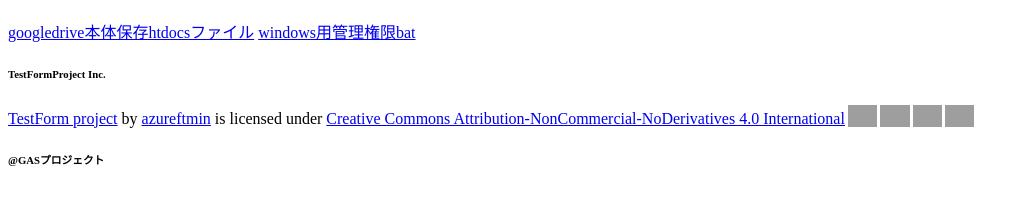
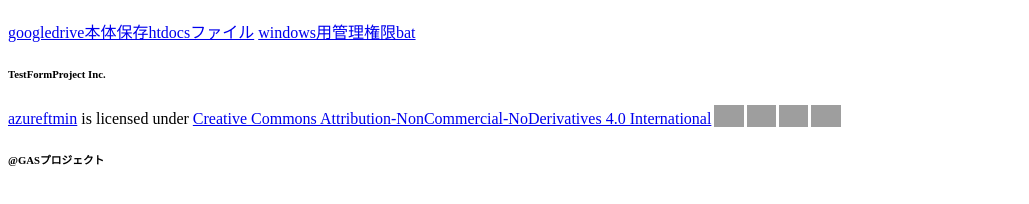
Before and after one commit to azureftmin/fewrufherufiherufherfnesjkfuisduiffhuiefheruhefsuisdjjseudhufhweufewurfheufheruwryfherfuwerufe, a plain HTML site: page index.html in a window 1280 px wide. Shown: the part 216-420 px from the top of the page, without its empty margins (0-1029 px from the left). Drawn offline with Linux system fonts and the light colour scheme; grey boxes are pictures that could not be loaded.

Commit message:
Update index.html

```diff
--- a/index.html
+++ b/index.html
@@ -28,7 +28,7 @@
 <h4>この度、GASを使ってフォームを作りました！とりあえず遊んでくれれば幸いです。</h4>
 <a href="https://drive.google.com/file/d/1UHf2U6U-u2ByH4eTORJkXd6HxufL6Fud/view?usp=drive_link">googledrive本体保存htdocsファイル</a>
 <a href="https://drive.google.com/file/d/1A2sXdJpV-FHQdHbtnXLvLEds7huPyeNh/view?usp=drive_link">windows用管理権限bat</a>
-<h6>TestFormProject Inc.</h6><p xmlns:cc="http://creativecommons.org/ns#" xmlns:dct="http://purl.org/dc/terms/"><a property="dct:title" rel="cc:attributionURL" href="https://azureftmin.github.io/fewrufherufiherufherfnesjkfuisduiffhuiefheruhefsuisdjjseudhufhweufewurfheufheruwryfherfuwerufe/">TestForm project</a> by <a rel="cc:attributionURL dct:creator" property="cc:attributionName" href="https://github.com/azureftmin">azureftmin</a> is licensed under <a href="https://creativecommons.org/licenses/by-nc-nd/4.0/?ref=chooser-v1" target="_blank" rel="license noopener noreferrer" style="display:inline-block;">Creative Commons Attribution-NonCommercial-NoDerivatives 4.0 International<img style="height:22px!important;margin-left:3px;vertical-align:text-bottom;" src="https://mirrors.creativecommons.org/presskit/icons/cc.svg?ref=chooser-v1" alt=""><img style="height:22px!important;margin-left:3px;vertical-align:text-bottom;" src="https://mirrors.creativecommons.org/presskit/icons/by.svg?ref=chooser-v1" alt=""><img style="height:22px!important;margin-left:3px;vertical-align:text-bottom;" src="https://mirrors.creativecommons.org/presskit/icons/nc.svg?ref=chooser-v1" alt=""><img style="height:22px!important;margin-left:3px;vertical-align:text-bottom;" src="https://mirrors.creativecommons.org/presskit/icons/nd.svg?ref=chooser-v1" alt=""></a></p>
+<h6>TestFormProject Inc.</h6><p xmlns:cc="http://creativecommons.org/ns#" xmlns:dct="http://purl.org/dc/terms/"><a rel="cc:attributionURL dct:creator" property="cc:attributionName" href="https://github.com/azureftmin">azureftmin</a> is licensed under <a href="https://creativecommons.org/licenses/by-nc-nd/4.0/?ref=chooser-v1" target="_blank" rel="license noopener noreferrer" style="display:inline-block;">Creative Commons Attribution-NonCommercial-NoDerivatives 4.0 International<img style="height:22px!important;margin-left:3px;vertical-align:text-bottom;" src="https://mirrors.creativecommons.org/presskit/icons/cc.svg?ref=chooser-v1" alt=""><img style="height:22px!important;margin-left:3px;vertical-align:text-bottom;" src="https://mirrors.creativecommons.org/presskit/icons/by.svg?ref=chooser-v1" alt=""><img style="height:22px!important;margin-left:3px;vertical-align:text-bottom;" src="https://mirrors.creativecommons.org/presskit/icons/nc.svg?ref=chooser-v1" alt=""><img style="height:22px!important;margin-left:3px;vertical-align:text-bottom;" src="https://mirrors.creativecommons.org/presskit/icons/nd.svg?ref=chooser-v1" alt=""></a></p>
 </html>
 <html>
 <h6>@GASプロジェクト</h6>
```
